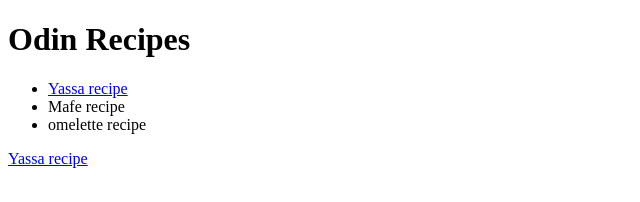
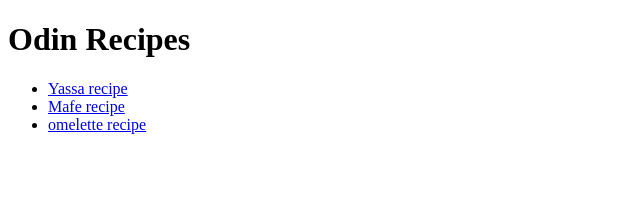
Before and after one commit to Benkhattab21/odin-recipes, a plain HTML site: page index.html in a window 1280 px wide. Shown: the whole page, without its empty margins (0-640 px from the left). Drawn offline with Linux system fonts and the light colour scheme.

Commit message:
fix index.html
there were src in the anchor tags instead of href
bad ordering of the links i the home page
link back to home page was to close to the the photos website shotout

```diff
--- a/index.html
+++ b/index.html
@@ -8,10 +8,10 @@
         <h1>Odin Recipes</h1>
         <ul>
             <li><a href="recipes/yassa.html">Yassa recipe</a></li>
-            <li><a src="recipes/mafe.html">Mafe recipe</a></li>
-            <li><a src="recipes/omolette.html">omelette recipe</a> </li>
+            <li><a href="recipes/mafe.html">Mafe recipe</a></li>
+            <li><a href="recipes/omolette.html">omelette recipe</a> </li>
 
         </ul>
-        <a href="recipes/yassa.html">Yassa recipe</a>
+
     </body>
 </html>
```
